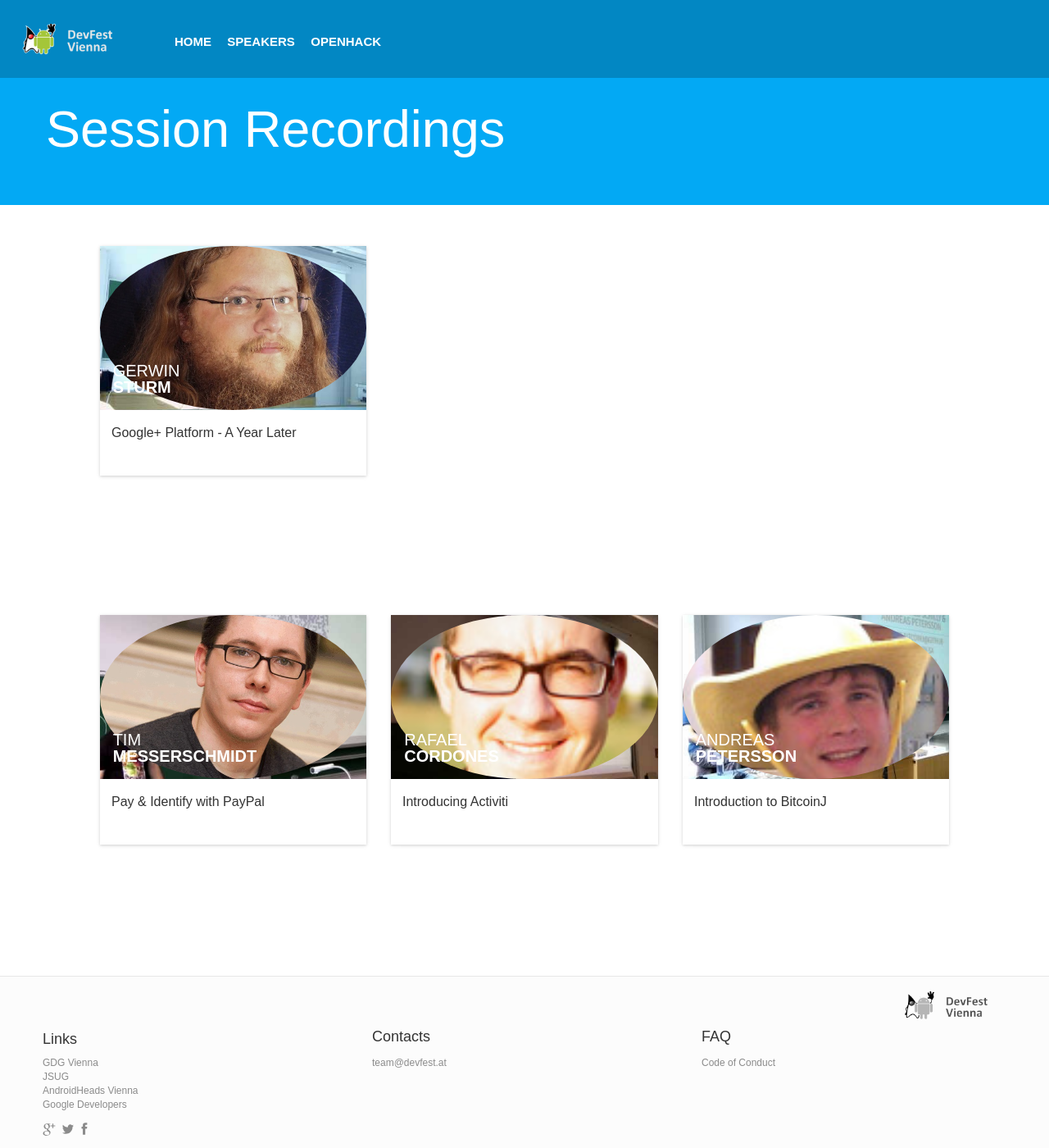
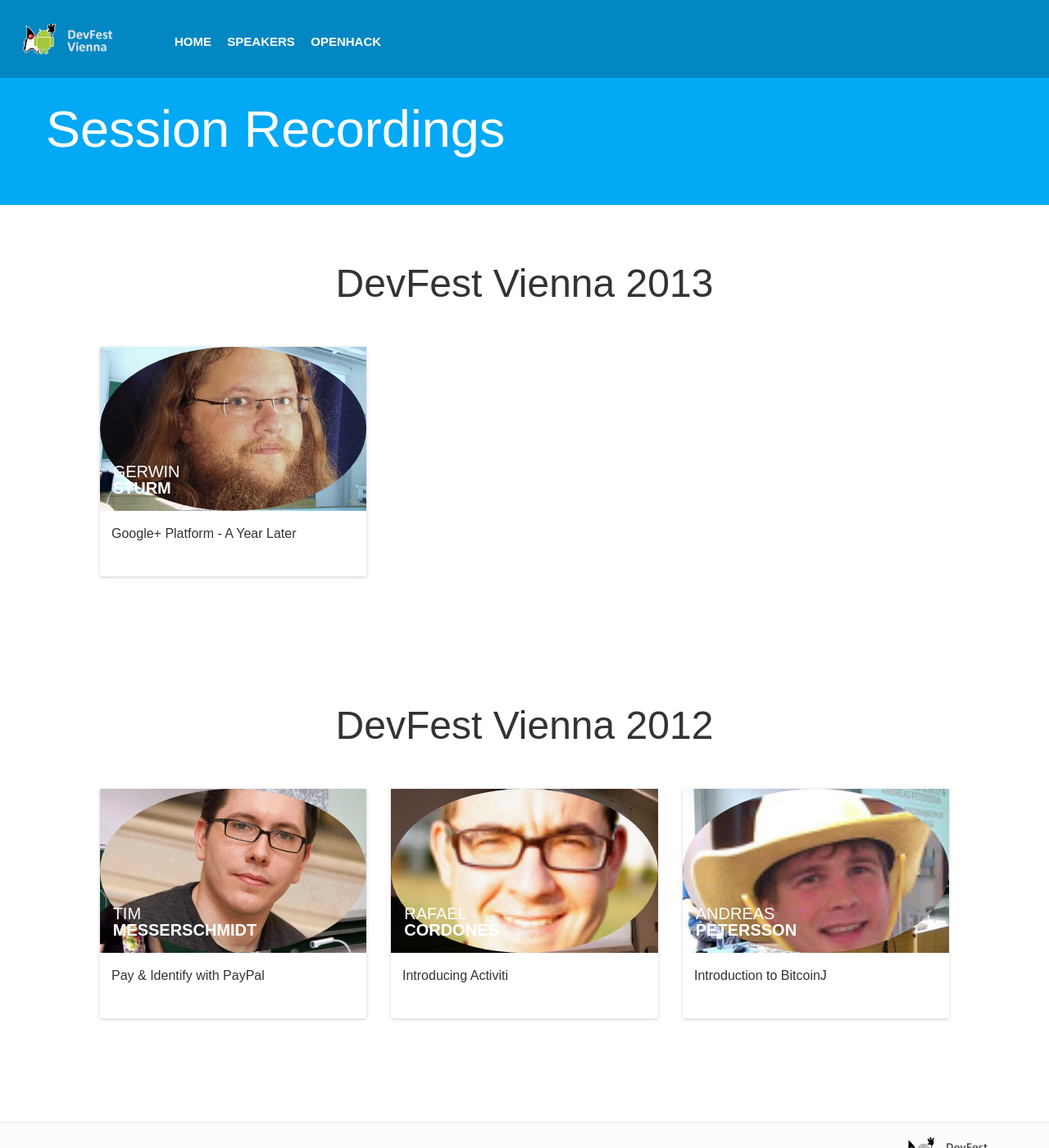
Before and after one commit to DevFestVienna/devfest-at-site, a Jekyll site: the page built from recordings.html, in a window 1280 px wide and 1400 px high. Shown: the whole window at 82% size. Built offline with Jekyll 4.4.1, drawn with Linux system fonts in a browser that asks for light colours; nearby versions of some CDN libraries; comment, search, counter and statistics services are not loaded.

Commit message:
changed inclusion of recordings, changed name layout

```diff
--- a/_includes/recordings.html
+++ b/_includes/recordings.html
@@ -1,5 +1,6 @@
 <!-- Begin Recordings -->
 <section id="recordings-{{ include.year }}" class="recordings">
+  <h3>DevFest Vienna {{ include.year }}</h3>
 	<div class="content-wrapper">
 		<div class="col-lg-10 col-lg-offset-1">
 			<div class="row text-left appear-animation-trigger">
@@ -21,13 +22,15 @@
 						      		</ul>
 					    			{% endif %}
 							    	<figcaption class="speakercount-{{ session.speakers | size }}">
-							    	  {% for session_speaker in session.speakers %}
-							    	    {% for speaker in site.data.speakers %}
-							    	      {% if speaker.id == session_speaker %}
-							    	        <h2 class="name">{{ speaker.name }} <span>{{ speaker.surname }}</span></h2>
-							    	      {% endif %}
+							    	  <h2 class="name">
+							      	  {% for session_speaker in session.speakers %}
+							    	      {% for speaker in site.data.speakers %}
+							    	        {% if speaker.id == session_speaker %}
+							    	           {{ speaker.name }} &nbsp; <span>{{ speaker.surname }}</span><br/>
+							    	        {% endif %}
+							    	      {% endfor %}
 							    	    {% endfor %}
-							    	  {% endfor %}
+							    	  </h2>
 							    	</figcaption>
 							    	{% for session_speaker in session.speakers %}
 							    	  {% for speaker in site.data.speakers %}
--- a/_layouts/default.html
+++ b/_layouts/default.html
@@ -22,6 +22,9 @@
 
     {% if page.modal != null %}
     	{% include speakers-modals.html %}
+    {% endif %}
+    {% if page.recordings != null %}
+        {% include recordings-modals.html %}
     {% endif %}
     {% if page.permalink == '/schedule/' %}
     	{% include sessions-modals.html %}
--- a/recordings.html
+++ b/recordings.html
@@ -2,10 +2,10 @@
 layout: default
 title: Session Recordings
 permalink: /recordings/
+recordings: all
 ---
 
 {% include header.html %}
 
-{% include recordings-modals.html years="[2012,2013]" %}
 {% include recordings.html year="2013" %}
 {% include recordings.html year="2012" %}
```
